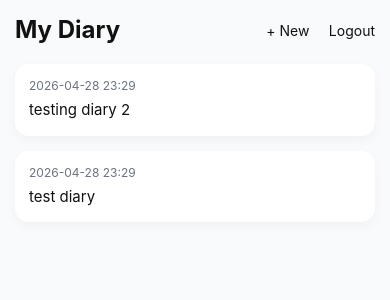
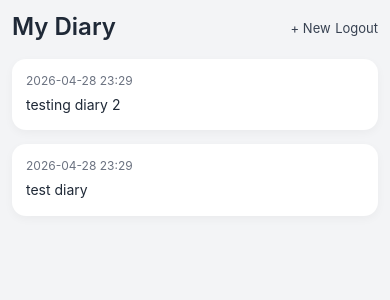
Before and after one commit to redder02/dear_diary, a Flask app: page /dashboard in a window 390 px wide. Shown: the top 300 px of the page. Run offline with Flask 3, Linux system fonts and the light colour scheme; a user stored in the database is signed in; data comes from the database, SQL or seed files in the repository.

Commit message:
UI improvement and mobile fix

```diff
--- a/static/style.css
+++ b/static/style.css
@@ -1,11 +1,11 @@
 body {
     margin: 0;
     font-family: -apple-system, BlinkMacSystemFont, "Segoe UI", sans-serif;
-    background: #f9fafb;
-    color: #111;
+    background: #f3f4f6;
+    color: #1f2937;
 }
 
-/* Center layout */
+/* Center screens */
 .center {
     display: flex;
     height: 100vh;
@@ -13,14 +13,14 @@
     align-items: center;
 }
 
-/* Card (login/new) */
+/* Card */
 .card {
-    background: white;
-    padding: 30px;
-    border-radius: 16px;
-    width: 90%;
-    max-width: 400px;
-    box-shadow: 0 10px 30px rgba(0,0,0,0.06);
+    background: #ffffff;
+    padding: 28px;
+    border-radius: 18px;
+    width: 92%;
+    max-width: 380px;
+    box-shadow: 0 8px 25px rgba(0,0,0,0.06);
 }
 
 /* Inputs */
@@ -31,6 +31,11 @@
     border-radius: 10px;
     border: 1px solid #e5e7eb;
     font-size: 14px;
+    outline: none;
+}
+
+input:focus, textarea:focus {
+    border-color: #9ca3af;
 }
 
 /* Button */
@@ -38,7 +43,7 @@
     width: 100%;
     margin-top: 18px;
     padding: 12px;
-    background: #111;
+    background: #111827;
     color: white;
     border: none;
     border-radius: 10px;
@@ -47,14 +52,21 @@
 }
 
 button:hover {
-    opacity: 0.9;
+    background: #000;
 }
 
-/* Container */
+/* Links */
+a {
+    text-decoration: none;
+    color: #374151;
+    font-size: 13px;
+}
+
+/* Dashboard container */
 .container {
-    max-width: 720px;
+    max-width: 680px;
     margin: auto;
-    padding: 20px;
+    padding: 16px;
 }
 
 /* Topbar */
@@ -62,29 +74,22 @@
     display: flex;
     justify-content: space-between;
     align-items: center;
-    margin-bottom: 20px;
+    margin-bottom: 18px;
 }
 
 .topbar h2 {
     margin: 0;
+    font-weight: 600;
 }
 
-/* Links */
-a {
-    text-decoration: none;
-    color: #111;
-    margin-left: 15px;
-    font-size: 14px;
-}
-
-/* Entry card */
+/* Entry cards */
 .entry {
-    background: white;
-    padding: 18px;
-    margin-top: 15px;
+    background: #ffffff;
+    padding: 16px;
+    margin-top: 14px;
     border-radius: 14px;
-    box-shadow: 0 4px 12px rgba(0,0,0,0.04);
-    transition: transform 0.15s ease;
+    box-shadow: 0 3px 10px rgba(0,0,0,0.04);
+    transition: 0.2s ease;
 }
 
 .entry:hover {
@@ -99,15 +104,19 @@
 }
 
 /* Content */
-.entry div:last-child {
-    font-size: 15px;
-    line-height: 1.5;
+.content {
+    font-size: 14px;
+    line-height: 1.6;
 }
 
-/* Mobile responsiveness */
+/* Mobile */
 @media (max-width: 600px) {
+    .card {
+        padding: 22px;
+    }
+
     .container {
-        padding: 15px;
+        padding: 12px;
     }
 
     .entry {
--- a/templates/dashboard.html
+++ b/templates/dashboard.html
@@ -1,6 +1,7 @@
 <!DOCTYPE html>
 <html>
 <head>
+    <meta name="viewport" content="width=device-width, initial-scale=1.0">
 <link rel="stylesheet" href="/static/style.css">
 </head>
 <body>
--- a/templates/login.html
+++ b/templates/login.html
@@ -1,6 +1,7 @@
 <!DOCTYPE html>
 <html>
 <head>
+    <meta name="viewport" content="width=device-width, initial-scale=1.0">
 <link rel="stylesheet" href="/static/style.css">
 </head>
 <body class="center">
--- a/templates/new.html
+++ b/templates/new.html
@@ -1,6 +1,7 @@
 <!DOCTYPE html>
 <html>
 <head>
+    <meta name="viewport" content="width=device-width, initial-scale=1.0"><meta name="viewport" content="width=device-width, initial-scale=1.0">
 <link rel="stylesheet" href="/static/style.css">
 </head>
 <body class="center">
--- a/templates/register.html
+++ b/templates/register.html
@@ -1,7 +1,8 @@
 <!DOCTYPE html>
 <html>
 <head>
-<link rel="stylesheet" href="/static/style.css">
+    <meta name="viewport" content="width=device-width, initial-scale=1.0">
+    <link rel="stylesheet" href="/static/style.css">
 </head>
 <body class="center">
 <form method="POST" class="card">
@@ -9,6 +10,7 @@
     <input name="username" placeholder="Username" required>
     <input type="password" name="password" placeholder="Password" required>
     <button>Create</button>
+    <p><a href="/">← Back to Login</a></p>
 </form>
 </body>
 </html>
```
